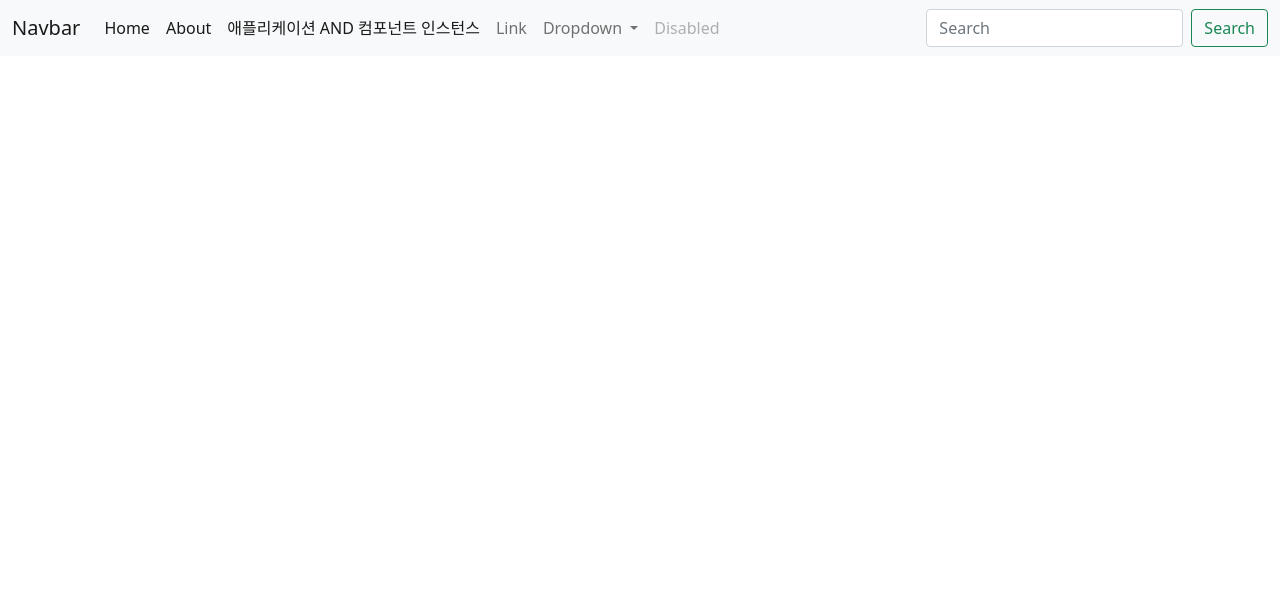
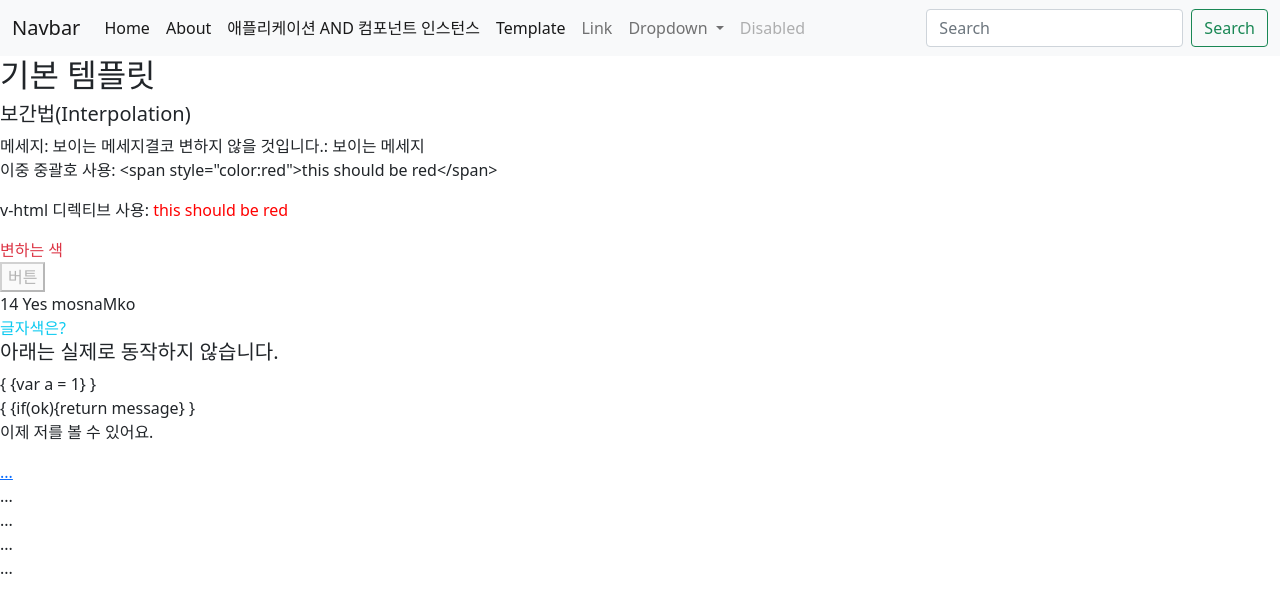
Before and after one commit to too3245/startVueJS, a Vue app in the folder startVueJs/: page /template in a window 1280 px wide. Shown: the top 612 px of the page. Built offline with nearby package versions, Linux system fonts and the light colour scheme.

Commit message:
템플릿추가.

```diff
--- a/startVueJs/src/components/anyComponent/todoItem.vue
+++ b/startVueJs/src/components/anyComponent/todoItem.vue
@@ -1,5 +1,6 @@
 <template>
     <div id="todo-list-app">
+        <h4>템플릿으로 생성</h4>
         <ol>
             <li v-for="item in groceryList" v-bind:todo="item" v-bind:key="item.id">{{item.text}}</li>
         </ol>
--- a/startVueJs/src/components/layout/Header.vue
+++ b/startVueJs/src/components/layout/Header.vue
@@ -16,6 +16,9 @@
                     </li>
                     <li class="nav-item">
                         <a class="nav-link active" aria-current="page" href="/appAndCompo">애플리케이션 AND 컴포넌트 인스턴스</a>
+                    </li>
+                    <li class="nav-item">
+                        <a class="nav-link active" aria-current="page" href="/template">Template</a>
                     </li>
                     <li class="nav-item">
                         <a class="nav-link" href="#">Link</a>
--- a/startVueJs/src/router.js
+++ b/startVueJs/src/router.js
@@ -4,7 +4,7 @@ import { createWebHistory, createRouter } from "vue-router";
 import Home from "./views/Home.vue"
 import About from "./views/About.vue"
 import AppCompo from "./views/AppCompo.vue"
-
+import Template from "./views/Template.vue"
 
 
 const router = createRouter({
@@ -12,7 +12,8 @@ const router = createRouter({
     routes:[
         {path:"/",component: Home},
         {path:"/about",component: About},
-        {path:"/appAndCompo",component: AppCompo}
+        {path:"/appAndCompo",component: AppCompo},
+        {path:"/template",component: Template}
     ]
 });
 
--- a/startVueJs/src/views/AppCompo.vue
+++ b/startVueJs/src/views/AppCompo.vue
@@ -3,7 +3,6 @@
         <h1>앱 컵포넌트</h1>
     </div>
 </template>
-
 <script>
 
 export default {
--- a/startVueJs/src/views/Home.vue
+++ b/startVueJs/src/views/Home.vue
@@ -29,7 +29,9 @@
             <li  v-for="todo in todos" v-bind:key="todo">{{ todo.text }}</li>
           </ol>
         </div>
-        <TodoItem/>
+        <div id="todo-list-app">
+          <TodoItem />
+        </div>
     </div>
 </template>
 
--- /dev/null
+++ b/startVueJs/src/views/Template.vue
@@ -0,0 +1,79 @@
+<template>
+    <div>
+        <h2>기본 템플릿</h2>
+        <div>
+            <h5>보간법(Interpolation)</h5>
+            <span>메세지: {{ msg }}</span>
+            <span v-once>결코 변하지 않을 것입니다.: {{ msg }}</span>
+        </div>
+        <div>
+            <p>이중 중괄호 사용: {{ rawHtml }}</p>
+            <p>v-html 디렉티브 사용: <span v-html="rawHtml"></span></p>
+        </div>
+        <div>
+            <div v-bind:id="dynamicId">{{ styleHtml }}</div>
+            <button v-bind:disabled="isBtnDisabled">버튼</button>
+        </div>
+        <div>
+            <div>
+                {{number +1}} {{ok ? 'Yes' : 'NO'}} {{message.split('').reverse().join('')}}
+            </div>
+            <div>
+                <div v-bind:id="'list-'+id">글자색은?</div>
+            </div>
+            <div>
+                <h5>아래는 실제로 동작하지 않습니다.</h5>
+                <div>{ {var a = 1} }</div>
+                <div>{ {if(ok){return message} }</div>
+            </div>
+            <div>
+                <p v-if="seen">이제 저를 볼 수 있어요.</p>
+            </div>
+            <div>
+                <a v-bind:href="url">...</a>
+            </div>
+            <div>
+                <a v-on:click="doSomething">...</a>
+            </div>
+            <div>
+                <a v-bind:[attribueteName]="url">...</a>
+            </div>
+            <div>
+                <a v-on:[eventName]="doSomething">...</a>
+            </div>
+            <div>
+                <form v-on:submit.prevent="onSubmit">...</form>
+            </div>
+        </div>
+    </div>
+</template>
+
+<script>
+
+export default {
+    data(){
+        return{
+            msg : '보이는 메세지',
+            rawHtml: `<span style="color:red">this should be red</span>`,
+            dynamicId:'dynamicId',
+            styleHtml:'변하는 색',
+            isBtnDisabled:true,
+            number: 13,
+            ok : true,
+            message: 'okMansom',
+            id: 'test',
+            seen:true,
+            url:"/about"
+        }
+    }
+}
+</script>
+
+<style>
+#dynamicId{
+    color: #dc3545;
+}
+#list-test{
+    color: #0dcaf0;
+}
+</style>
```
